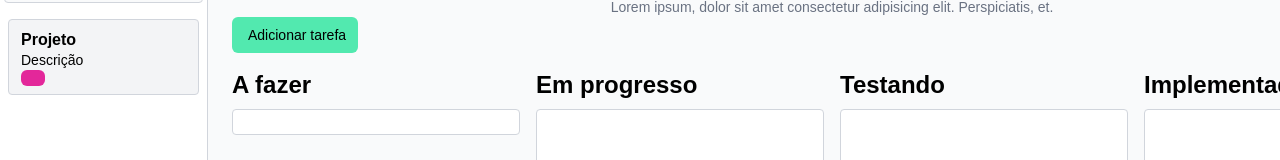
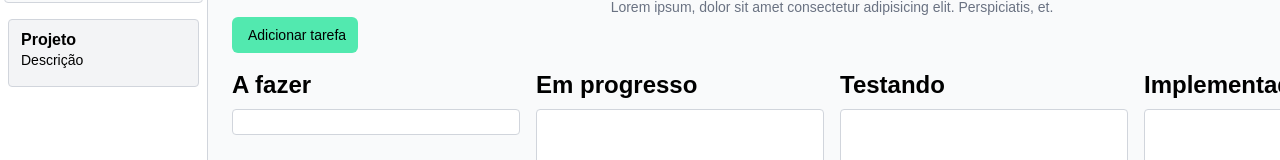
Before and after one commit to marcelosarinho/kanban, a React (Vite) app in the folder frontend/: page / in a window 1280 px wide. Shown: the part 135-295 px from the top of the page. Built offline with nearby package versions, Linux system fonts and the light colour scheme; some icons are missing; a web font is replaced by a local one.

Commit message:
style: transparent variant button

```diff
--- a/frontend/src/components/Button.tsx
+++ b/frontend/src/components/Button.tsx
@@ -1,7 +1,7 @@
 import type { ComponentProps } from "react";
 
 type ButtonProps = {
-  variant?: 'primary' | 'secondary' | 'danger' | 'success' | 'warning' | 'info' | 'light' | 'dark' | 'link' | 'outline-primary';
+  variant?: 'primary' | 'secondary' | 'danger' | 'success' | 'warning' | 'info' | 'light' | 'dark' | 'link' | 'outline-primary' | 'transparent';
 } & ComponentProps<'button'>;
 
 const variants: { [key: string]: string } = {
@@ -10,6 +10,7 @@ const variants: { [key: string]: string } = {
   'success': 'btn btn-success',
   'info': 'btn btn-info',
   'outline-primary': 'btn btn-outline btn-outline-primary',
+  'transparent': 'btn-transparent',
 }
 
 export default function Button(props: ButtonProps) {
--- a/frontend/src/components/SidebarCard.tsx
+++ b/frontend/src/components/SidebarCard.tsx
@@ -6,9 +6,11 @@ export default function SidebarCard() {
       <h2 className="font-semibold truncate">Projeto</h2>
       <h6 className="text-sm truncate leading-tight">Descrição</h6>
 
-      <Button>
-        <i className="ph ph-trash text-xl text-danger group-hover:text-red-600 transition-colors"></i>
-      </Button>
+      <div className="flex items-center justify-end">
+        <Button variant="transparent">
+          <i className="ph ph-trash text-lg text-danger group-hover:text-red-600 transition-colors"></i>
+        </Button>
+      </div>
     </div>
   )
 }
--- a/frontend/src/index.css
+++ b/frontend/src/index.css
@@ -49,3 +49,7 @@
 .btn-outline-primary {
   @apply border-primary text-primary;
 }
+
+.btn-transparent {
+  @apply flex items-center justify-center bg-transparent hover:bg-gray-300 dark:hover:bg-slate-800 rounded-full p-1 cursor-pointer transition-colors;
+}
```
